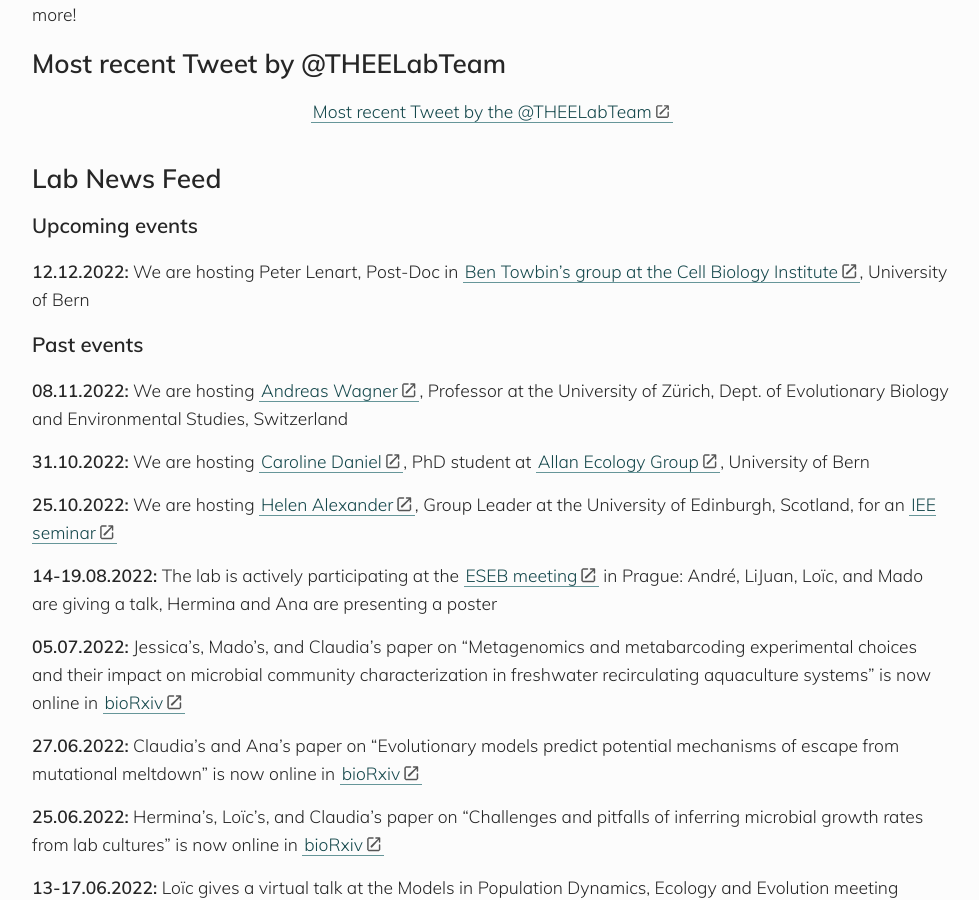
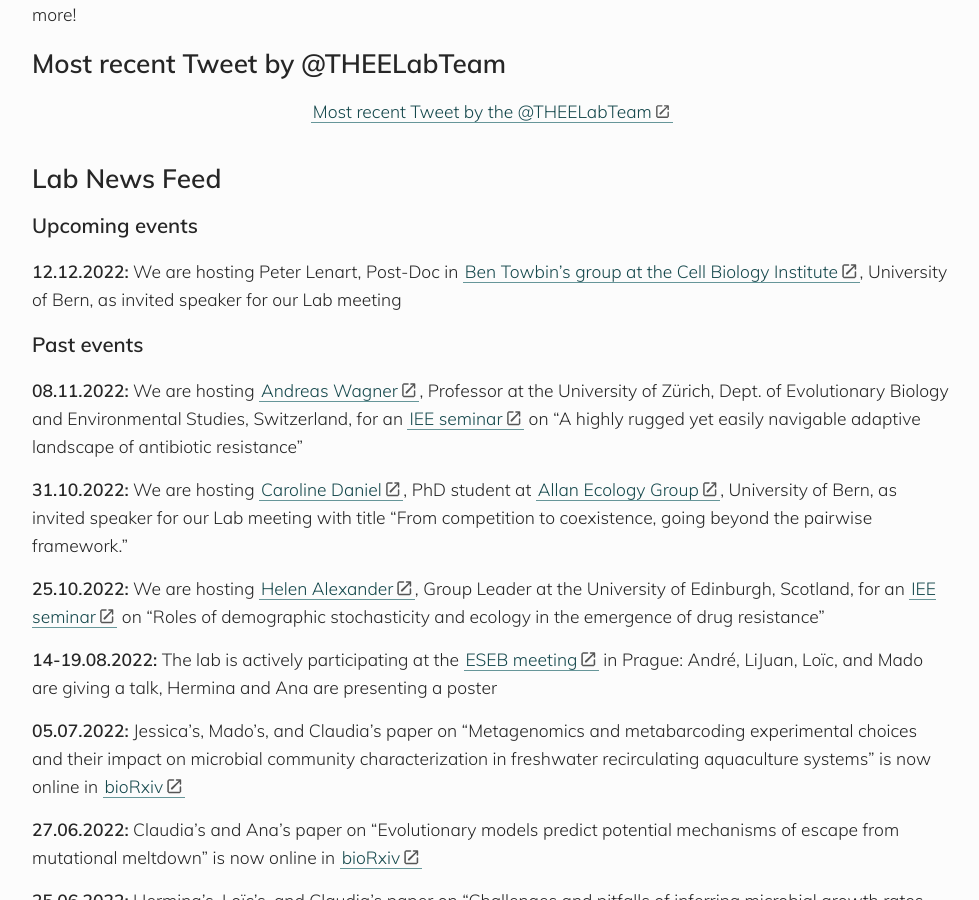
Before and after one commit to banklab/banklab.github.io, a Jekyll site: the page built from index.md, in a window 1280 px wide and 900 px high, scrolled down 477 px. Shown: the whole window, without its empty margins (148-1127 px from the left). Built offline with Jekyll 4.4.1, drawn with Linux system fonts in a browser that asks for light colours; some web fonts are replaced; comment, search, counter and statistics services are not loaded.

Commit message:
Update index.md

```diff
--- a/index.md
+++ b/index.md
@@ -18,16 +18,16 @@ Welcome to the web page of the Division Theoretical Ecology and Evolution at the
 
 ### Upcoming events
 
-**12.12.2022:** We are hosting Peter Lenart, Post-Doc in [Ben Towbin's group at the Cell Biology Institute](https://www.towbinlab.org/), University of Bern
+**12.12.2022:** We are hosting Peter Lenart, Post-Doc in [Ben Towbin's group at the Cell Biology Institute](https://www.towbinlab.org/), University of Bern, as invited speaker for our Lab meeting
 
 ### Past events
 
 **08.11.2022:** We are hosting [Andreas Wagner](https://www.ieu.uzh.ch/wagner/), Professor at the University of Zürich, Dept. of Evolutionary Biology
-and Environmental Studies, Switzerland
+and Environmental Studies, Switzerland, for an [IEE seminar](https://www.iee.unibe.ch/studies/lecture_series_in_ecology_and_evolution/index_eng.html) on "A highly rugged yet easily navigable adaptive landscape of antibiotic resistance"
 
-**31.10.2022:** We are hosting [Caroline Daniel](https://allanecology.com/about-us/people/caroline-daniel/), PhD student at [Allan Ecology Group](https://allanecology.com/), University of Bern
+**31.10.2022:** We are hosting [Caroline Daniel](https://allanecology.com/about-us/people/caroline-daniel/), PhD student at [Allan Ecology Group](https://allanecology.com/), University of Bern, as invited speaker for our Lab meeting with title "From competition to coexistence, going beyond the pairwise framework."
 
-**25.10.2022:** We are hosting [Helen Alexander](https://www.ed.ac.uk/biology/groups/alexander), Group Leader at the University of Edinburgh, Scotland, for an [IEE seminar](https://www.iee.unibe.ch/studies/lecture_series_in_ecology_and_evolution/index_eng.html)
+**25.10.2022:** We are hosting [Helen Alexander](https://www.ed.ac.uk/biology/groups/alexander), Group Leader at the University of Edinburgh, Scotland, for an [IEE seminar](https://www.iee.unibe.ch/studies/lecture_series_in_ecology_and_evolution/index_eng.html) on "Roles of demographic stochasticity and ecology in the emergence of drug resistance"
 
 **14-19.08.2022:** The lab is actively participating at the [ESEB meeting](https://www.eseb2022.cz/) in Prague: André, LiJuan, Loïc, and Mado are giving a talk, Hermina and Ana are presenting a poster
 
```
